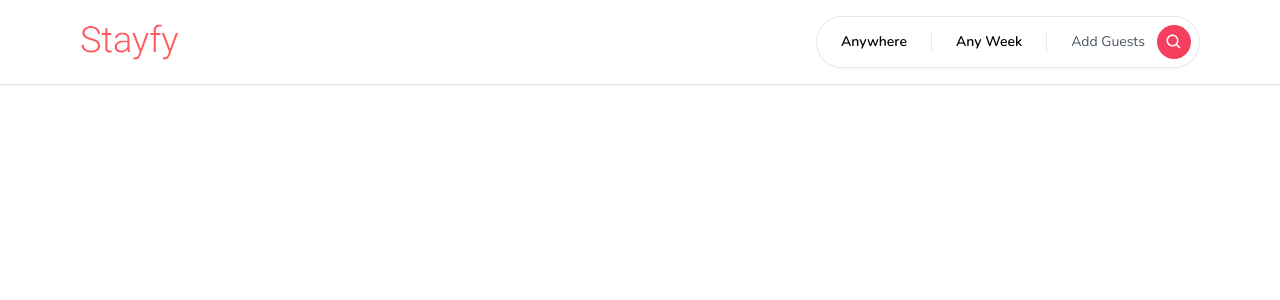
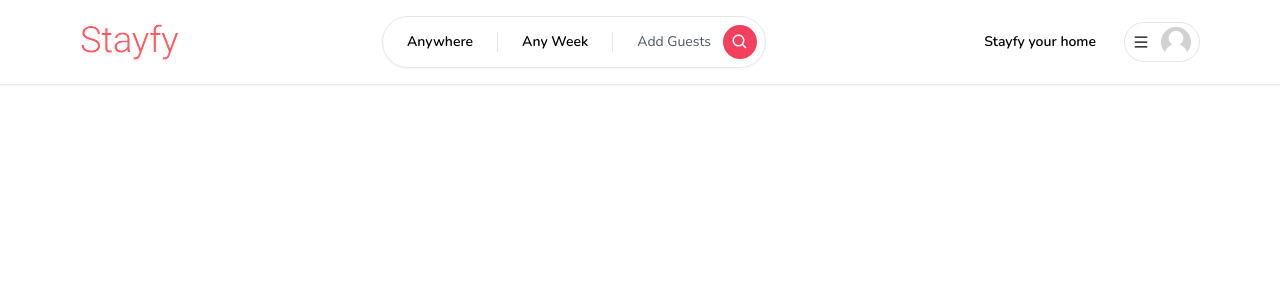
Before and after one commit to The-Matrix-7/Stayfy, a Next.js app: page / in a window 1280 px wide. Shown: the top 300 px of the page. Built offline with nearby package versions, Linux system fonts and the light colour scheme.

Commit message:
Navbar Complete

```diff
--- /dev/null
+++ b/app/components/Avatar.tsx
@@ -0,0 +1,17 @@
+'use client';
+
+import Image from "next/image";
+
+const Avatar = () => {
+  return (
+    <Image
+      className="rounded-full"
+      height="30"
+      width="30"
+      alt="Avatar"
+      src="/images/placeholder.jpg"
+    />
+  );
+}
+
+export default Avatar;
--- /dev/null
+++ b/app/components/navbar/MenuItem.tsx
@@ -0,0 +1,28 @@
+'use client';
+
+interface MenuItemProps {
+  onClick: () => void;
+  label: string;
+}
+
+const MenuItem: React.FC<MenuItemProps> = ({
+  onClick,
+  label
+}) => {
+  return (
+    <div
+      onClick={onClick}
+      className="
+        px-4
+        py-3
+        hover:bg-neutral-100
+        transition
+        font-semibold
+      "
+    >
+      {label}
+    </div>
+    );
+}
+
+export default MenuItem;
--- a/app/components/navbar/Navbar.tsx
+++ b/app/components/navbar/Navbar.tsx
@@ -1,6 +1,9 @@
+'use client';
+
 import Container from "../Container";
 import Logo from "./Logo";
 import Search from "./Search";
+import UserMenu from "./UserMenu";
 
 const Navbar = () => {
   return (
@@ -24,6 +27,7 @@
           >
             <Logo />
             <Search />
+            <UserMenu />
           </div>
         </Container>
       </div>
--- /dev/null
+++ b/app/components/navbar/UserMenu.tsx
@@ -0,0 +1,93 @@
+'use client';
+
+import { AiOutlineMenu } from 'react-icons/ai';
+import Avatar from '../Avatar';
+import { useCallback, useState } from 'react';
+import MenuItem from './MenuItem';
+
+const UserMenu = () => {
+  const [isOpen, setIsOpen] = useState(false);
+
+  const toggleOpen = useCallback(() => {
+    setIsOpen((value) => !value);
+  }, []);
+
+  return (
+    <div className="relative">
+      <div className="flex flex-row items-center gap-3">
+        <div
+          onClick={() => {}}
+          className="
+            hidden
+            md:block
+            text-sm
+            font-semibold
+            py-3
+            px-4
+            rounded-full
+            hover:bg-neutral-100
+            transition
+            cursor-pointer
+          "
+        >
+          Stayfy your home
+        </div>
+        <div
+          onClick={toggleOpen}
+          className="
+            p-4
+            md:py-1
+            md:px-2
+            border-[1px]
+            border-neutral-200
+            flex
+            flex-row
+            items-center
+            gap-3
+            rounded-full
+            cursor-pointer
+            hover:shadow-md
+            transition
+          "
+        >
+          <AiOutlineMenu />
+          <div className="hidden md:block">
+            <Avatar />
+          </div>
+        </div>
+      </div>
+
+      {isOpen && (
+        <div
+          className="
+            absolute
+            rounded-xl
+            shadow-md
+            w-[40vw]
+            md:w-3/4
+            bg-white
+            overflow-hidden
+            right-0
+            top-12
+            text-sm
+          "
+        >
+          <div className="flex flex-col cursor-pointer">
+            <>
+              <MenuItem
+                onClick={() => {}}
+                label="Login"
+              />
+              <MenuItem
+                onClick={() => {}}
+                label="Sign up"
+              />
+            </>
+          </div>
+        </div>
+      )}
+    </div>
+  );
+}
+
+export default UserMenu;
```
Also changed, not shown: public/images/placeholder.jpg (added).
